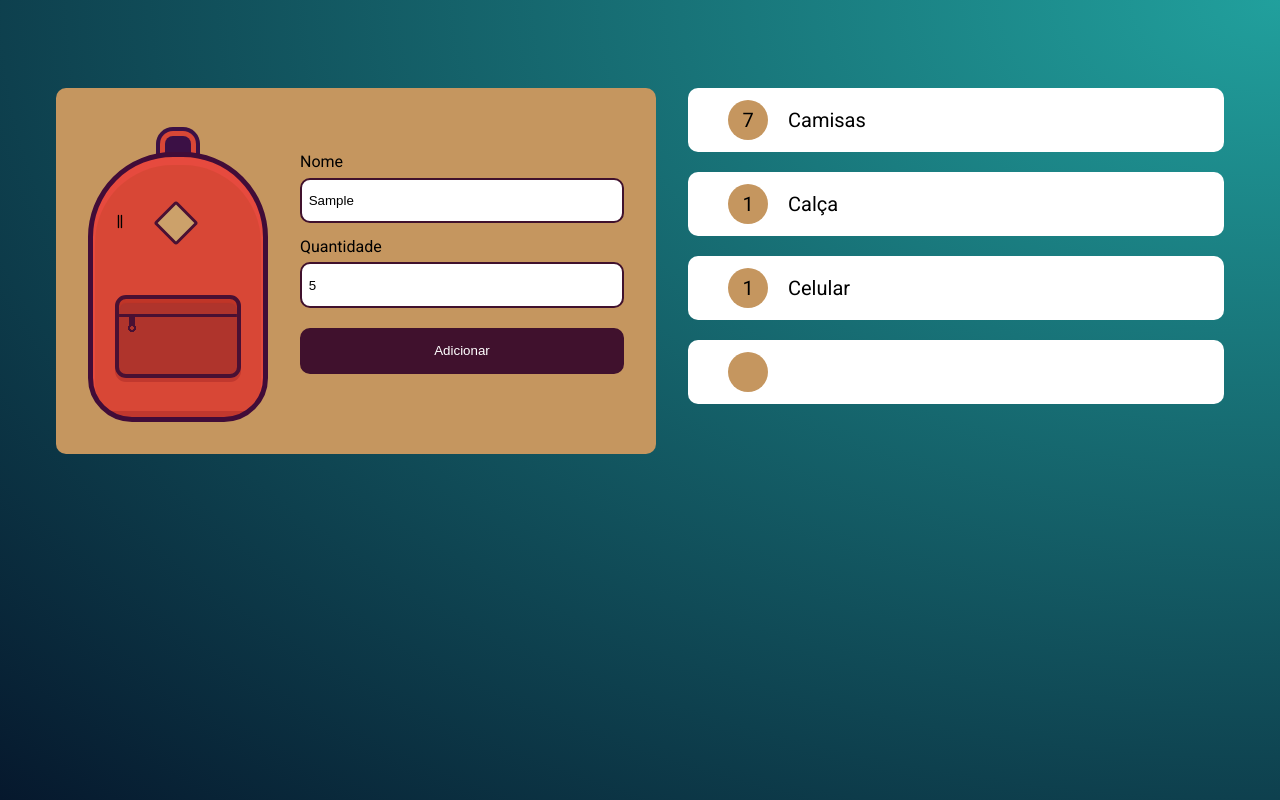
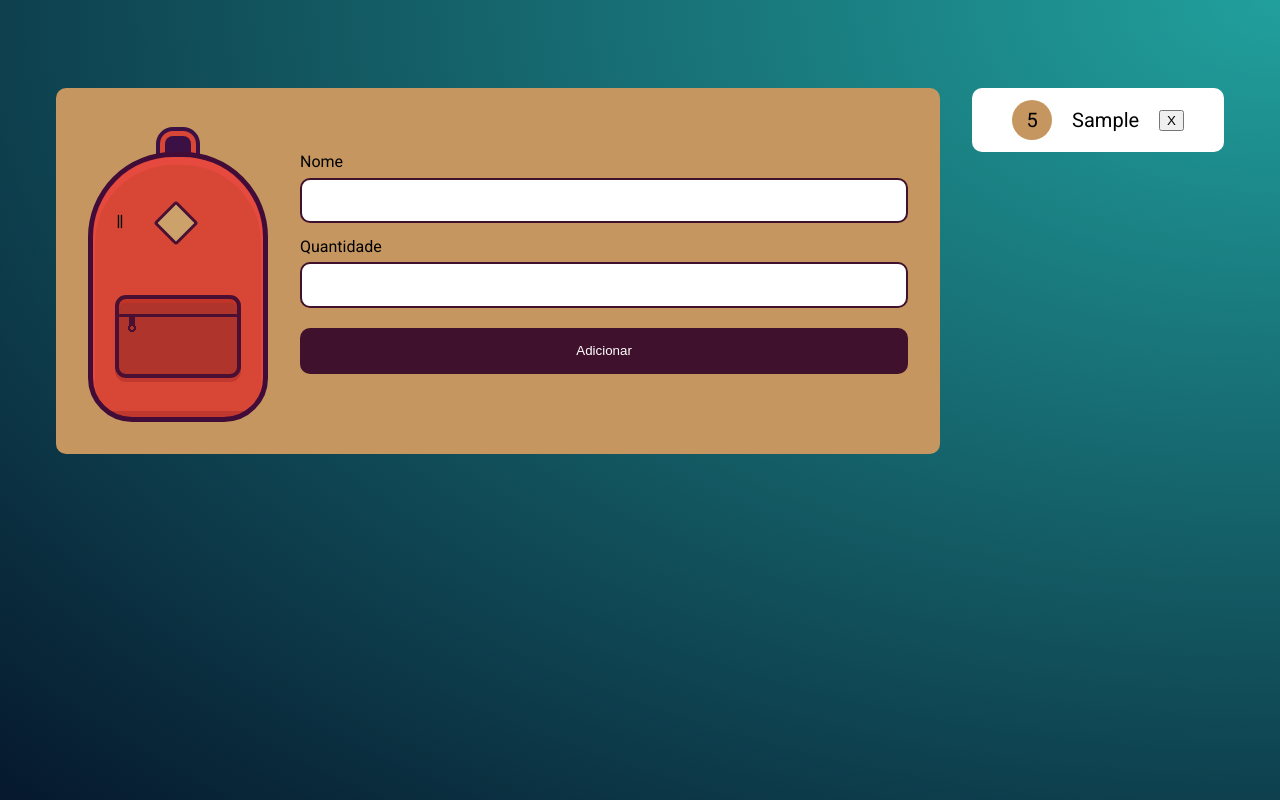
Before and after one commit to Mariojuniorr/Alura, a plain HTML site: page JavaScript/JavaScript-para-Frontend/mochila-de-viagem-fd4059289a9aa21c767ee923817968460b666454/index.html in a window 1280 px wide. Both pictures are taken after typing "Sample", "5" into the empty fields and a click on the input "Adicionar". Drawn offline with Linux system fonts and the light colour scheme.

Commit message:
JavaScript na Web: armazenando dados no navegador

```diff
--- a/JavaScript/JavaScript-para-Frontend/mochila-de-viagem-fd4059289a9aa21c767ee923817968460b666454/index.html
+++ b/JavaScript/JavaScript-para-Frontend/mochila-de-viagem-fd4059289a9aa21c767ee923817968460b666454/index.html
@@ -1,5 +1,6 @@
 <!DOCTYPE html>
 <html lang="en">
+
 <head>
     <meta charset="UTF-8">
     <meta http-equiv="X-UA-Compatible" content="IE=edge">
@@ -11,25 +12,24 @@
     <link rel="preconnect" href="https://fonts.gstatic.com" crossorigin>
     <link href="https://fonts.googleapis.com/css2?family=Roboto&display=swap" rel="stylesheet">
 </head>
+
 <body>
     <main class="conteudo">
         <div class="principal">
             <div class="mochila"></div>
             <form action="" class="adicionar" id="novoItem">
-                <label for="item">Nome</label>
+                <label for="nome">Nome</label>
                 <input type="text" name="nome" id="nome">
-                <label for="item">Quantidade</label>
+                <label for="quantidade">Quantidade</label>
                 <input type="number" name="quantidade" id="quantidade">
-                <input type="submit" value="Adicionar" class="cadastrar">
+                <input type="submit" value="Adicionar" class="cadastrar" id="cadastrar">
             </form>
         </div>
 
-        <ul class="lista">
-            <li class="item"><strong>7</strong>Camisas</li>
-            <li class="item"><strong>1</strong>Calça</li>
-            <li class="item"><strong>1</strong>Celular</li>
-        </ul>
+        <ul class="lista" id="lista"></ul>
     </main>
-    <script src="main.js"></script>
+
+    <script src="js/main.js"></script>
 </body>
+
 </html>
--- /dev/null
+++ b/JavaScript/JavaScript-para-Frontend/mochila-de-viagem-fd4059289a9aa21c767ee923817968460b666454/js/main.js
@@ -0,0 +1,79 @@
+const form = document.getElementById("novoItem")
+const lista = document.getElementById("lista")
+const itens = JSON.parse(localStorage.getItem("itens")) || []
+
+itens.forEach( (elemento) => {
+    criaElemento(elemento)
+} )
+
+form.addEventListener("submit", (evento) => {
+    evento.preventDefault()
+
+    const nome = evento.target.elements['nome']
+    const quantidade = evento.target.elements['quantidade']
+
+    const existe = itens.find( elemento => elemento.nome === nome.value )
+
+    const itemAtual = {
+        "nome": nome.value,
+        "quantidade": quantidade.value
+    }
+
+    if (existe) {
+        itemAtual.id = existe.id
+
+        atualizaElemento(itemAtual)
+
+        itens[itens.findIndex(elemento => elemento.id === existe.id)] = itemAtual
+    } else {
+        itemAtual.id = itens[itens.length -1] ? (itens[itens.length-1]).id + 1 : 0;
+
+        criaElemento(itemAtual)
+
+        itens.push(itemAtual)
+    }
+
+    localStorage.setItem("itens", JSON.stringify(itens))
+
+    nome.value = ""
+    quantidade.value = ""
+})
+
+function criaElemento(item) {
+    const novoItem = document.createElement("li")
+    novoItem.classList.add("item")
+
+    const numeroItem = document.createElement("strong")
+    numeroItem.innerHTML = item.quantidade
+    numeroItem.dataset.id = item.id
+    novoItem.appendChild(numeroItem)
+
+    novoItem.innerHTML += item.nome
+
+    novoItem.appendChild(botaoDeleta(item.id))
+
+    lista.appendChild(novoItem)
+}
+
+function atualizaElemento(item) {
+    document.querySelector("[data-id='"+item.id+"']").innerHTML = item.quantidade
+}
+
+function botaoDeleta(id) {
+    const elementoBotao = document.createElement("button")
+    elementoBotao.innerText = "X"
+
+    elementoBotao.addEventListener("click", function() {
+        deletaElemento(this.parentNode, id)
+    })
+
+    return elementoBotao
+}
+
+function deletaElemento(tag, id) {
+    tag.remove()
+
+    itens.splice(itens.findIndex(elemento => elemento.id === id), 1)
+
+    localStorage.setItem("itens", JSON.stringify(itens))
+}
--- a/JavaScript/JavaScript-para-Frontend/mochila-de-viagem-fd4059289a9aa21c767ee923817968460b666454/main.js
+++ /dev/null
@@ -1,22 +0,0 @@
-const form = document.getElementById("novoItem");
-const lista = document.querySelector(".lista");
-const nomeInserido = document.getElementById("nome").value;
-const quantidadeInserida = document.getElementById("quantidade").value;
-
-form.addEventListener("submit", (evento) => {
-  evento.preventDefault();
-
-  criarElementoAoClicar(nomeInserido, quantidadeInserida);
-});
-
-function criarElementoAoClicar(nome, quantidade) {
-  const criarLista = document.createElement("li");
-  criarLista.classList.add("item");
-  const numeroItem = document.createElement("strong");
-  numeroItem.innerHTML = quantidade;
-
-  criarLista.appendChild(numeroItem);
-  criarLista.innerHTML += nome;
-
-  lista.appendChild(criarLista);
-}
```
